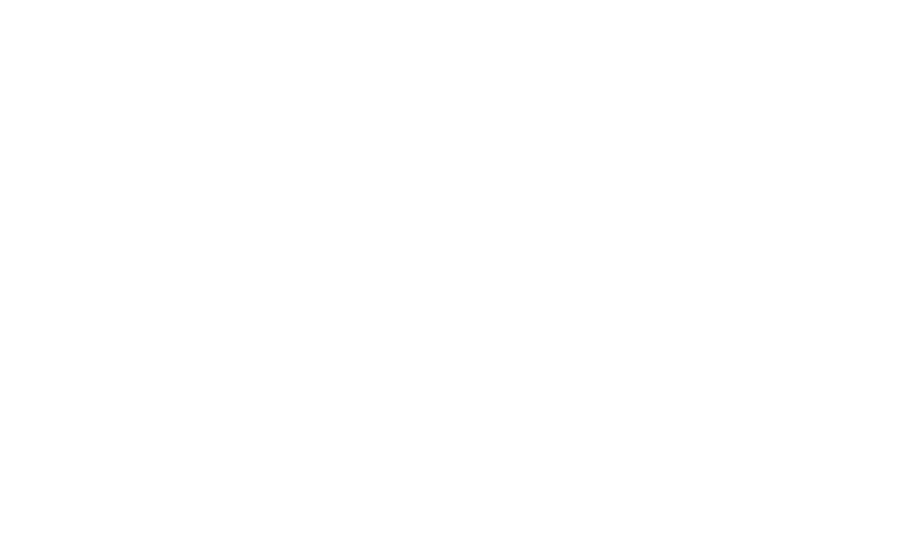
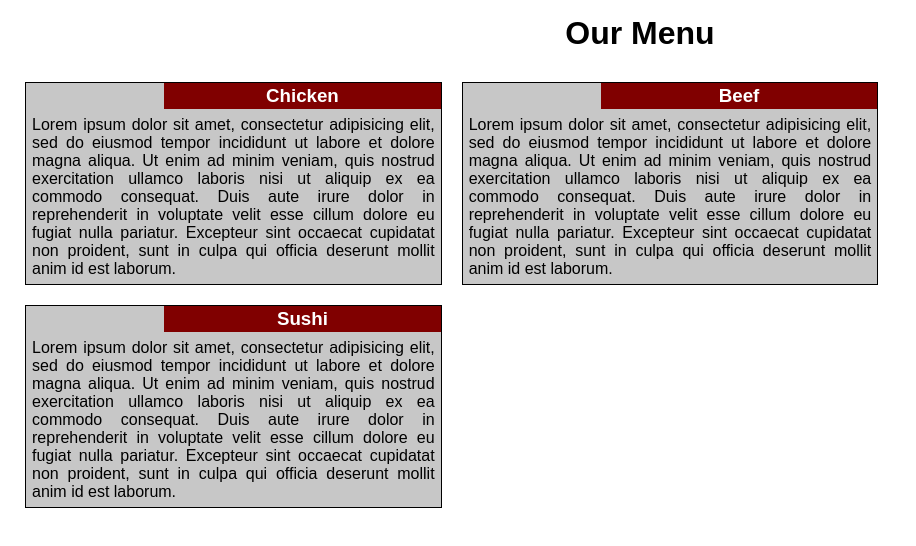
Before and after one commit to ashaydev/coursera-webd, a plain HTML site: page module2/index.html in a window 1280 px wide. Shown: the whole page, without its empty margins (0-916 px from the left). Drawn offline with Linux system fonts and the light colour scheme.

Commit message:
added the basic structure of the assignment 2 page

```diff
--- a/module2/css/style.css
+++ b/module2/css/style.css
@@ -0,0 +1,39 @@
+* {
+  margin: 0;
+  padding: 0;
+  box-sizing: border-box;
+}
+body {
+	font-family: Arial, Helvetica, sans-serif;
+}
+.container{
+	margin: 15px;
+}
+h1 {
+	text-align: center;
+	margin-bottom: 20px;
+}
+.block {
+  width: 33.33%;
+  float: left;
+  background: #c7c7c7;
+  border: #000000 solid 1px;
+  margin: 10px;
+}
+.box-heading {
+	float: right;
+	width: 66.67%;
+	margin: 0;
+	background-color: maroon;
+	color: #ffffff;
+	padding: 2px;
+}
+.box-heading h3{
+	text-align: center;
+}
+.block p {
+	padding: 3px;
+	margin: 3px;
+	margin-top: 30px;
+	text-align: justify;
+}
--- a/module2/index.html
+++ b/module2/index.html
@@ -5,6 +5,20 @@
 	<link rel="stylesheet" type="text/css" href="css/style.css">
 </head>
 <body>
-
+	<div class="container">
+		<h1>Our Menu</h1>
+		<div class="block">
+			<div class="box-heading"><h3>Chicken</h3></div>
+			<p>Lorem ipsum dolor sit amet, consectetur adipisicing elit, sed do eiusmod tempor incididunt ut labore et dolore magna aliqua. Ut enim ad minim veniam, quis nostrud exercitation ullamco laboris nisi ut aliquip ex ea commodo consequat. Duis aute irure dolor in reprehenderit in voluptate velit esse cillum dolore eu fugiat nulla pariatur. Excepteur sint occaecat cupidatat non proident, sunt in culpa qui officia deserunt mollit anim id est laborum.</p>
+		</div>
+		<div class="block">
+			<div class="box-heading"><h3>Beef</h3></div>
+			<p>Lorem ipsum dolor sit amet, consectetur adipisicing elit, sed do eiusmod tempor incididunt ut labore et dolore magna aliqua. Ut enim ad minim veniam, quis nostrud exercitation ullamco laboris nisi ut aliquip ex ea commodo consequat. Duis aute irure dolor in reprehenderit in voluptate velit esse cillum dolore eu fugiat nulla pariatur. Excepteur sint occaecat cupidatat non proident, sunt in culpa qui officia deserunt mollit anim id est laborum.</p>
+		</div>
+		<div class="block">
+			<div class="box-heading"><h3>Sushi</h3></div>
+			<p>Lorem ipsum dolor sit amet, consectetur adipisicing elit, sed do eiusmod tempor incididunt ut labore et dolore magna aliqua. Ut enim ad minim veniam, quis nostrud exercitation ullamco laboris nisi ut aliquip ex ea commodo consequat. Duis aute irure dolor in reprehenderit in voluptate velit esse cillum dolore eu fugiat nulla pariatur. Excepteur sint occaecat cupidatat non proident, sunt in culpa qui officia deserunt mollit anim id est laborum.</p>
+		</div>
+	</div>
 </body>
 </html>
```
Also changed, not shown: 1 other file.
